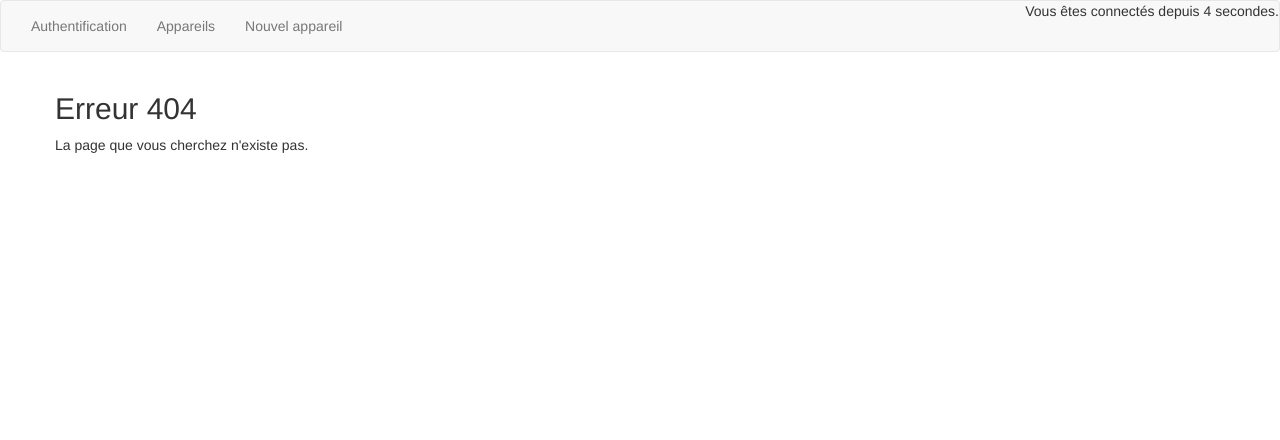
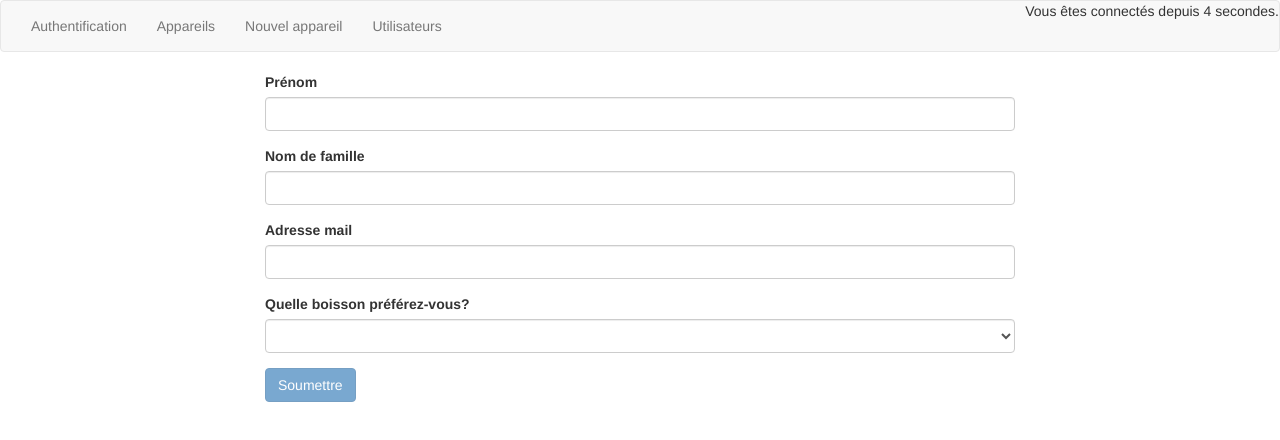
Before and after one commit to la-stack-de-r0m1/agular_the_first, an Angular app: page /new-user in a window 1280 px wide. Before the commit this address led to /not-found. Shown: the top 440 px of the page. Built offline with nearby package versions, Linux system fonts and the light colour scheme.

Commit message:
Add reactive form to create users

```diff
--- a/src/app/app.component.html
+++ b/src/app/app.component.html
@@ -10,6 +10,9 @@
       <li routerLinkActive="active">
         <a routerLink="edit">Nouvel appareil</a>
       </li>
+      <li routerLinkActive="active">
+        <a routerLink="users">Utilisateurs</a>
+      </li>
     </ul>
     <div class="navbar-right">
       <p>Vous êtes connectés depuis {{ secondes }} secondes.</p>
--- a/src/app/app.module.ts
+++ b/src/app/app.module.ts
@@ -1,6 +1,6 @@
 import { NgModule } from '@angular/core';
 import { BrowserModule } from '@angular/platform-browser';
-import { FormsModule } from '@angular/forms';
+import { FormsModule, ReactiveFormsModule } from '@angular/forms';
 
 import { AppRoutingModule } from './app-routing.module';
 import { AppComponent } from './app.component';
@@ -16,12 +16,17 @@
 import { FourOhFourComponent } from './four-oh-four/four-oh-four.component';
 import { AuthGuard } from './services/auth-guard.service';
 import { EditAppareilComponent } from './edit-appareil/edit-appareil.component';
+import { UserListComponent } from './user-list/user-list.component';
+import { UserService } from './services/user.service';
+import { NewUserComponent } from './new-user/new-user.component';
 
 const appRoutes: Routes = [
     { path: 'appareils', canActivate: [AuthGuard], component: AppareilViewComponent }
   , { path: 'appareils/:id', canActivate: [AuthGuard], component: SingleAppareilComponent}
   , { path: 'edit', canActivate: [AuthGuard], component: EditAppareilComponent}
   , { path: 'auth', component: AuthComponent }
+  , { path: 'users', component: UserListComponent }
+  , { path: 'new-user', component: NewUserComponent}
   , { path: '', component: AppareilViewComponent }
   , { path: 'not-found', component: FourOhFourComponent}
   , { path: '**', redirectTo: '/not-found'}
@@ -36,18 +41,22 @@
     AppareilViewComponent,
     SingleAppareilComponent,
     FourOhFourComponent,
-    EditAppareilComponent
+    EditAppareilComponent,
+    UserListComponent,
+    NewUserComponent
   ],
   imports: [
     BrowserModule,
     AppRoutingModule,
     FormsModule,
+    ReactiveFormsModule,
     RouterModule.forRoot(appRoutes)
   ],
   providers: [
     AppareilService,
     AuthService,
-    AuthGuard
+    AuthGuard,
+    UserService
   ],
   bootstrap: [AppComponent]
 })
--- /dev/null
+++ b/src/app/models/User.model.ts
@@ -0,0 +1,8 @@
+export class User {
+    constructor(public firstName: string,
+                public lastName: string,
+                public email: string,
+                public drinkPreference: string,
+                public hobbies?: string[]) { }
+
+}
--- /dev/null
+++ b/src/app/new-user/new-user.component.html
@@ -0,0 +1,34 @@
+<div class="col-sm-8 col-sm-offset-2">
+    <form [formGroup]="userForm" (ngSubmit)="onSubmitForm()">
+        <div class="form-group">
+            <label for="firstName">
+                Prénom
+            </label>
+            <input type="text" class="form-control" id="firstName" formControlName="firstName">
+        </div>
+        <div class="form-group">
+            <label for="lastName">
+                Nom de famille
+            </label>
+            <input type="text" class="form-control" id="lastName" formControlName="lastName">
+        </div>
+        <div class="form-group">
+            <label for="email">
+                Adresse mail
+            </label>
+            <input type="email" class="form-control" id="email" formControlName="email">
+        </div>
+        <div class="form-group">
+            <label for="drinkPreference">
+                Quelle boisson préférez-vous?
+            </label>
+            <select class="form-control" id="drinkPreference" formControlName="drinkPreference">
+                <option value="Coca">Coca</option>
+                <option value="Pepsi">Pepsi</option>
+            </select>
+        </div>
+        <button class="btn btn-primary" type="submit" [disabled]="userForm.invalid">
+            Soumettre
+        </button>
+    </form>
+</div>
--- /dev/null
+++ b/src/app/new-user/new-user.component.ts
@@ -0,0 +1,43 @@
+import { Component, OnInit } from '@angular/core';
+import { FormBuilder, FormGroup,Validators } from '@angular/forms';
+import { Router } from '@angular/router';
+import { User } from '../models/User.model';
+import { UserService } from '../services/user.service';
+
+@Component({
+  selector: 'app-new-user',
+  templateUrl: './new-user.component.html',
+  styleUrls: ['./new-user.component.scss']
+})
+export class NewUserComponent implements OnInit {
+  userForm!: FormGroup;
+
+  constructor(private formBuilder: FormBuilder,
+    private userService: UserService,
+    private router: Router) { }
+
+  ngOnInit(): void {
+    this.initForm();
+  }
+
+  initForm() {
+    this.userForm = this.formBuilder.group({
+        firstName: ['', Validators.required]
+      , lastName: ['', Validators.required]
+      , email: ['', [Validators.required, Validators.email]]
+      , drinkPreference: ['', Validators.required]
+    });
+  }
+
+  onSubmitForm() {
+    const formValue = this.userForm.value;
+    const newUser = new User(
+      formValue['firstName']
+      , formValue['lastName']
+      , formValue['email']
+      , formValue['drinkPreference']
+    );
+    this.userService.addUser(newUser);
+    this.router.navigate(['/users']);
+  }
+}
--- /dev/null
+++ b/src/app/services/user.service.ts
@@ -0,0 +1,27 @@
+import { User } from "../models/User.model";
+import { Subject } from 'rxjs-compat/Subject';
+
+export class UserService {
+    private users: User[] = [
+        {
+            firstName: 'rom',
+            lastName: 'ain',
+            email: 'rom@ain.fr',
+            drinkPreference: 'pepsi',
+            hobbies: [
+                'coder',
+                'la dégustation de café'
+            ]
+        }
+    ];
+    userSubject = new Subject<User[]>();
+
+    emitUsers() {
+        this.userSubject.next(this.users.slice());
+    }
+
+    addUser(user: User) {
+        this.users.push(user);
+        this.emitUsers();
+    }
+}
--- /dev/null
+++ b/src/app/user-list/user-list.component.html
@@ -0,0 +1,12 @@
+<a routerLink="/new-user">Nouvel utilisateur</a>
+<ul class="list-group">
+    <li class="list-group-item" *ngFor="let user of users">
+        <h3>{{ user.firstName }} {{ user.lastName }} </h3>
+        <p> {{ user.email }} </p>
+        <p>Cette personne préfère le {{ user.drinkPreference }} </p>
+        <p *ngIf="user.hobbies && user.hobbies.length > 0">
+            Cette personne a des hobbies :
+            <span *ngFor="let hobby of user.hobbies">{{ hobby }} - </span>
+        </p>
+    </li>
+</ul>
--- /dev/null
+++ b/src/app/user-list/user-list.component.ts
@@ -0,0 +1,31 @@
+import { Component, OnDestroy, OnInit } from '@angular/core';
+import { Subscription } from 'rxjs-compat/Subscription';
+import { User } from '../models/User.model';
+import { UserService } from '../services/user.service';
+
+@Component({
+  selector: 'app-user-list',
+  templateUrl: './user-list.component.html',
+  styleUrls: ['./user-list.component.scss']
+})
+export class UserListComponent implements OnInit, OnDestroy {
+
+  users!: User[];
+  userSubscription!: Subscription;
+
+  constructor(private userService: UserService) { }
+
+  ngOnInit(): void {
+    this.userSubscription = this.userService.userSubject.subscribe(
+      (users: User[]) => {
+        this.users = users;
+      }
+    );
+    this.userService.emitUsers();
+  }
+
+  ngOnDestroy() {
+    this.userSubscription.unsubscribe();
+  }
+
+}
```
Also changed, not shown: src/app/new-user/new-user.component.scss (added), src/app/user-list/user-list.component.scss (added).
